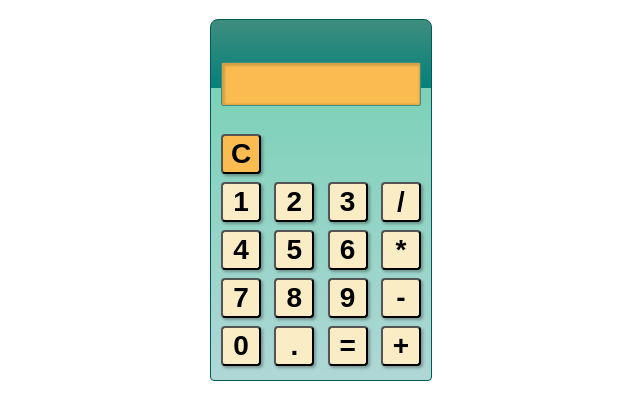
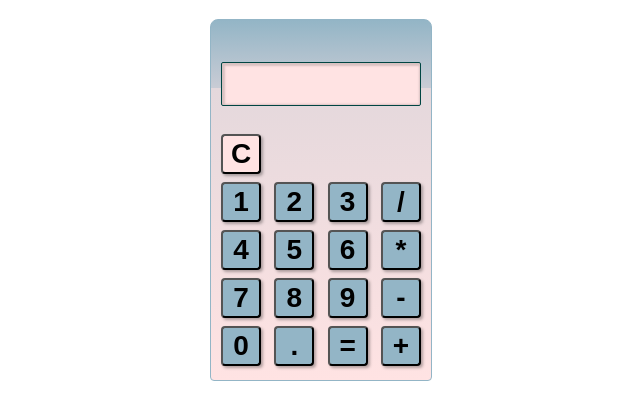
Before and after one commit to Smek-one/calculator, a plain HTML site: page index.html in a window 1280 px wide. Shown: the part 85-504 px from the top of the page, without its empty margins (319-959 px from the left). Drawn offline with nearby package versions, Linux system fonts and the light colour scheme.

Commit message:
css finished

```diff
--- a/style.css
+++ b/style.css
@@ -5,25 +5,23 @@ body {
   margin-top: 24px;
   flex-flow: column wrap;
 }
-
 #calculator {
   padding: 12px 10px 6px;
-  border: solid 1px #005a56;
+  border: solid 1px #93B5C6;
   border-radius: 8px 8px 4px 4px;
-  background: linear-gradient(to bottom, #3E8E7E 0%,#05807b 68px,#7CD1B8 68px,#afd7d6 100%)
+  background: linear-gradient(to bottom,#93B5C6 0%,#C9CCD5 68px,#E4D8DC 68px,#FFE3E3 100%);
 }
-
 #output {
   width: 200px;
   height: 44px;
   font: bold 30px/44px monospace;
-  border: solid 1px #3E8E7E;
+  border: solid 1px #004643;
   border-radius: 2px;
   margin-bottom: 28px;
   text-align: right;
   padding: 0 0 0 2px;
   box-sizing: border-box;
-  background: #FABB51;
+  background: #FFE3E3;
   border-radius: 2px;
   white-space: nowrap;
   overflow: hidden;
@@ -49,15 +47,15 @@ button {
   border-radius: 4px;
   box-shadow: 2px 2px 3px rgba(0, 0, 0, 0.3);
   outline: 0;
-  background: #FAEDC6;
+  background: #93B5C6;
 }
 
 button:active {
-  background: #3E8E7E;
+  background: #C9CCD5;
 }
 
 .clear {
   grid-column: 1 / span 4;
   grid-row: 1 / span 1;
-  background: #FABB51;
+  background: #FFE3E3;
 }
```
